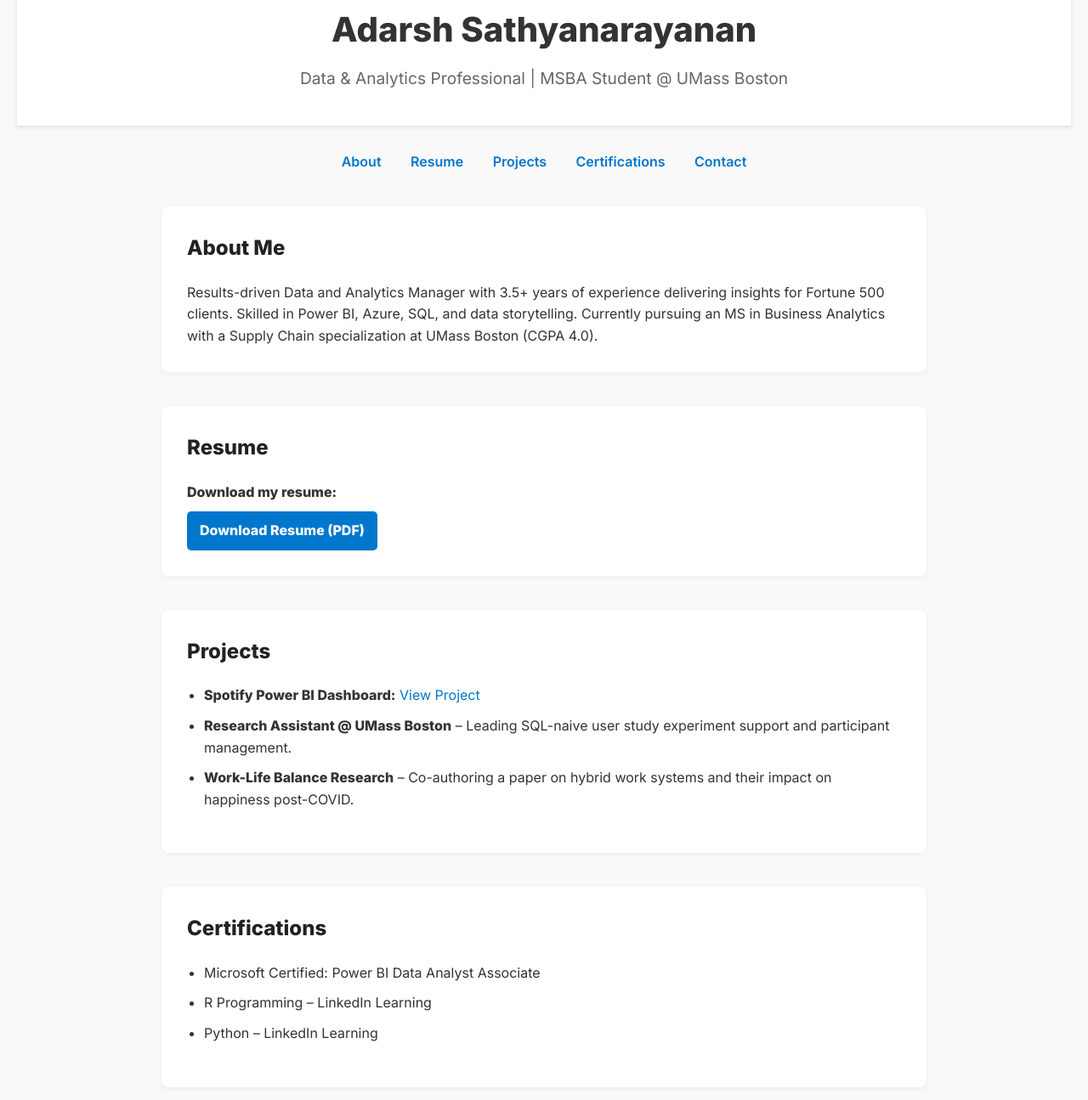
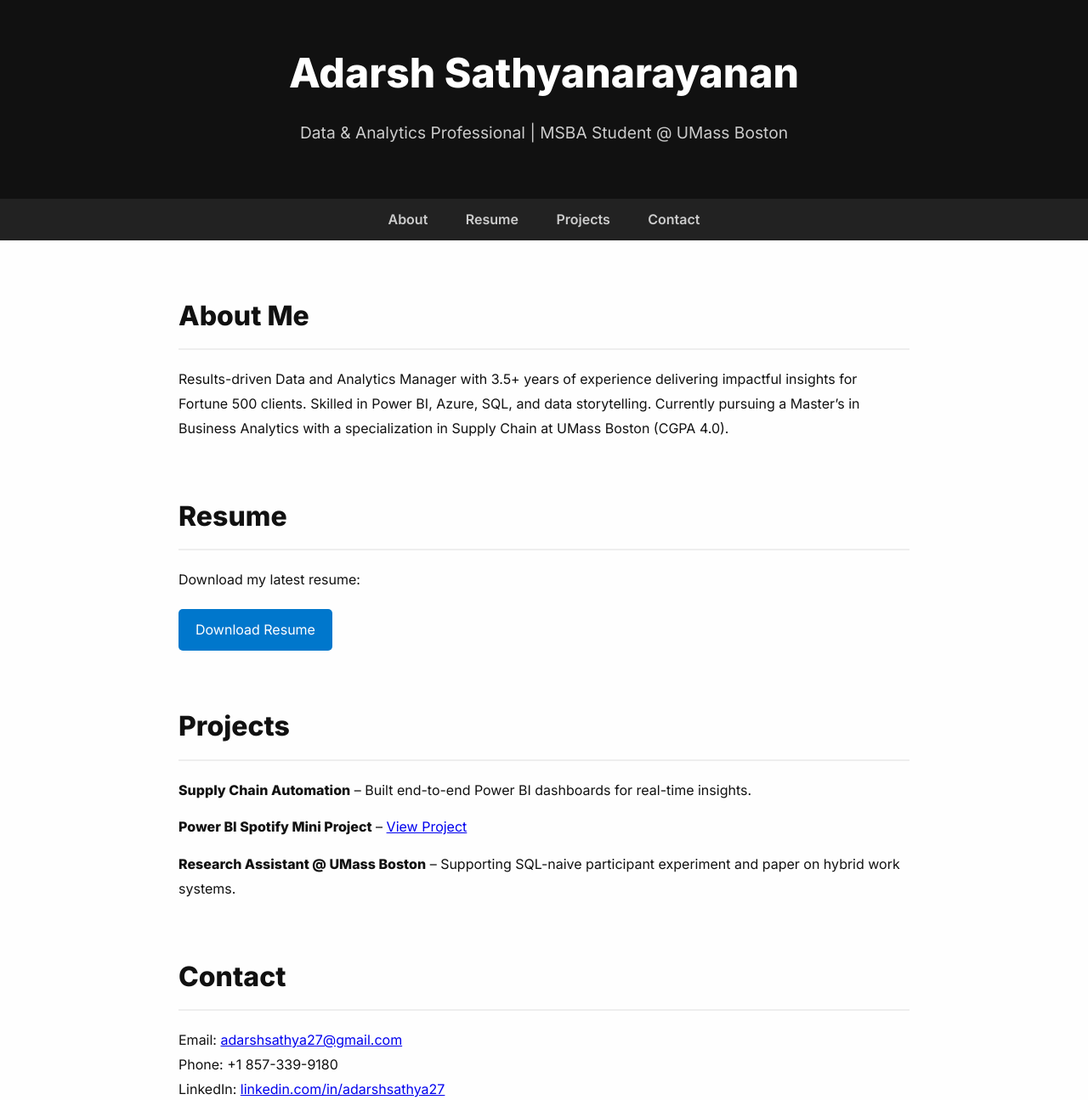
Before and after one commit to adarshsathya27/adarsh2707.github.io, a plain HTML site: page index.html in a window 1280 px wide. Shown: the part 57-1352 px from the top of the page at 85% size. Drawn offline with Linux system fonts and the light colour scheme.

Commit message:
Updated website layout and added resume download

```diff
--- a/index.html
+++ b/index.html
@@ -1,74 +1,37 @@
 <!DOCTYPE html>
 <html lang="en">
 <head>
-  <meta charset="UTF-8" />
-  <meta name="viewport" content="width=device-width, initial-scale=1.0" />
+  <meta charset="UTF-8">
+  <meta name="viewport" content="width=device-width, initial-scale=1.0">
   <title>Adarsh Sathyanarayanan</title>
   <link href="https://fonts.googleapis.com/css2?family=Inter:wght@400;600;800&display=swap" rel="stylesheet">
   <style>
     * { margin: 0; padding: 0; box-sizing: border-box; }
-    body {
-      font-family: 'Inter', sans-serif;
-      background: #f9f9f9;
-      color: #333;
-      line-height: 1.6;
-      padding: 20px;
-    }
-    header {
-      background: #fff;
-      padding: 40px 20px;
-      text-align: center;
-      box-shadow: 0 2px 4px rgba(0,0,0,0.1);
-    }
-    header h1 {
-      font-size: 2.5em;
-      margin-bottom: 10px;
-    }
-    header p {
-      font-size: 1.2em;
-      color: #666;
-    }
-    nav {
-      margin: 30px 0;
-      text-align: center;
-    }
-    nav a {
-      margin: 0 15px;
-      text-decoration: none;
-      color: #0077cc;
-      font-weight: 600;
-    }
-    section {
-      max-width: 900px;
-      margin: 40px auto;
-      background: #fff;
-      padding: 30px;
-      border-radius: 8px;
-      box-shadow: 0 2px 6px rgba(0,0,0,0.05);
-    }
-    h2 {
-      margin-bottom: 20px;
-      color: #222;
-    }
-    ul {
-      margin: 10px 0 20px 20px;
-    }
-    li {
-      margin-bottom: 10px;
-    }
-    .contact a, .project a {
-      color: #0077cc;
+    body { font-family: 'Inter', sans-serif; background: #fefefe; color: #111; line-height: 1.8; padding: 0; }
+    header { background: #111; color: #fff; padding: 100px 20px 60px; text-align: center; }
+    header h1 { font-size: 3em; margin-bottom: 10px; }
+    header p { font-size: 1.2em; color: #ccc; }
+
+    nav { background: #222; padding: 10px 0; text-align: center; }
+    nav a { margin: 0 20px; color: #ccc; text-decoration: none; font-weight: 600; }
+    nav a:hover { color: #fff; }
+
+    section { max-width: 900px; margin: 60px auto; padding: 0 20px; }
+    h2 { margin-bottom: 20px; font-size: 2em; border-bottom: 2px solid #eee; padding-bottom: 10px; }
+    ul { list-style: none; padding-left: 0; }
+    li { margin-bottom: 15px; }
+    .contact a { color: #0077cc; text-decoration: none; }
+    .btn {
+      display: inline-block;
+      margin-top: 20px;
+      padding: 10px 20px;
+      background: #0077cc;
+      color: #fff;
+      border-radius: 5px;
       text-decoration: none;
     }
-    .resume-download {
-      display: inline-block;
-      margin-top: 10px;
-      padding: 10px 15px;
-      background-color: #0077cc;
-      color: white;
-      border-radius: 5px;
-      text-decoration: none;
-      font-weight: bold;
+    .btn:hover {
+      background: #005999;
     }
   </style>
 </head>
@@ -82,46 +45,35 @@
     <a href="#about">About</a>
     <a href="#resume">Resume</a>
     <a href="#projects">Projects</a>
-    <a href="#certifications">Certifications</a>
     <a href="#contact">Contact</a>
   </nav>
 
   <section id="about">
     <h2>About Me</h2>
-    <p>Results-driven Data and Analytics Manager with 3.5+ years of experience delivering insights for Fortune 500 clients. Skilled in Power BI, Azure, SQL, and data storytelling. Currently pursuing an MS in Business Analytics with a Supply Chain specialization at UMass Boston (CGPA 4.0).</p>
+    <p>Results-driven Data and Analytics Manager with 3.5+ years of experience delivering impactful insights for Fortune 500 clients. Skilled in Power BI, Azure, SQL, and data storytelling. Currently pursuing a Master’s in Business Analytics with a specialization in Supply Chain at UMass Boston (CGPA 4.0).</p>
   </section>
 
   <section id="resume">
     <h2>Resume</h2>
-    <p><strong>Download my resume:</strong></p>
-    <a class="resume-download" href="Adarsh-ATS-Resume.pdf" download>Download Resume (PDF)</a>
+    <p>Download my latest resume:</p>
+    <a class="btn" href="Adarsh-ATS-Resume.pdf" target="_blank" download>Download Resume</a>
   </section>
 
   <section id="projects">
     <h2>Projects</h2>
-    <ul class="project">
-      <li><strong>Spotify Power BI Dashboard:</strong> <a href="https://www.linkedin.com/posts/adarsh-sathyanarayanan-a182a1186_hi-connections-over-the-past-week-i-decided-activity-7225413082880126976-E5O-?utm_source=share&utm_medium=member_desktop" target="_blank">View Project</a></li>
-      <li><strong>Research Assistant @ UMass Boston</strong> – Leading SQL-naive user study experiment support and participant management.</li>
-      <li><strong>Work-Life Balance Research</strong> – Co-authoring a paper on hybrid work systems and their impact on happiness post-COVID.</li>
-    </ul>
-  </section>
-
-  <section id="certifications">
-    <h2>Certifications</h2>
     <ul>
-      <li>Microsoft Certified: Power BI Data Analyst Associate</li>
-      <li>R Programming – LinkedIn Learning</li>
-      <li>Python – LinkedIn Learning</li>
+      <li><strong>Supply Chain Automation</strong> – Built end-to-end Power BI dashboards for real-time insights.</li>
+      <li><strong>Power BI Spotify Mini Project</strong> – <a href="https://www.linkedin.com/posts/adarsh-sathyanarayanan-a182a1186_hi-connections-over-the-past-week-i-decided-activity-7225413082880126976-E5O-?utm_source=share&utm_medium=member_desktop&rcm=ACoAACvTLnQBwlrv5kCD86d1ddpTFVmVZG-FlgE" target="_blank">View Project</a></li>
+      <li><strong>Research Assistant @ UMass Boston</strong> – Supporting SQL-naive participant experiment and paper on hybrid work systems.</li>
     </ul>
   </section>
 
   <section id="contact">
     <h2>Contact</h2>
-    <p class="contact">
-      Email: <a href="mailto:adarshsathya27@gmail.com">adarshsathya27@gmail.com</a><br />
-      Phone: +1 857-339-9180<br />
-      LinkedIn: <a href="https://www.linkedin.com/in/YOUR_USERNAME">linkedin.com/in/YOUR_USERNAME</a><br />
-      GitHub: <a href="https://github.com/adarshsathya27">github.com/adarshsathya27</a>
+    <p>Email: <a href="mailto:adarshsathya27@gmail.com">adarshsathya27@gmail.com</a><br />
+       Phone: +1 857-339-9180<br />
+       LinkedIn: <a href="https://www.linkedin.com/in/adarshsathya27">linkedin.com/in/adarshsathya27</a><br />
+       GitHub: <a href="https://github.com/adarshsathya27">github.com/adarshsathya27</a>
     </p>
   </section>
 </body>
```
